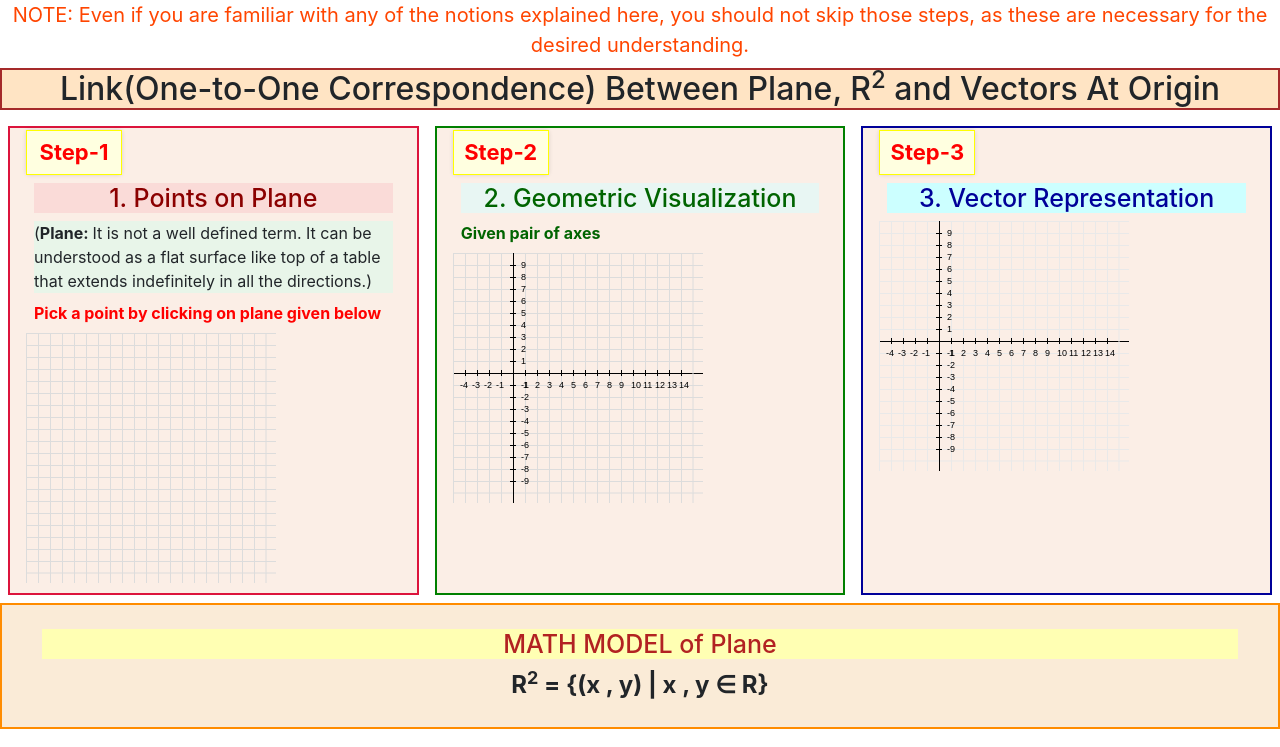
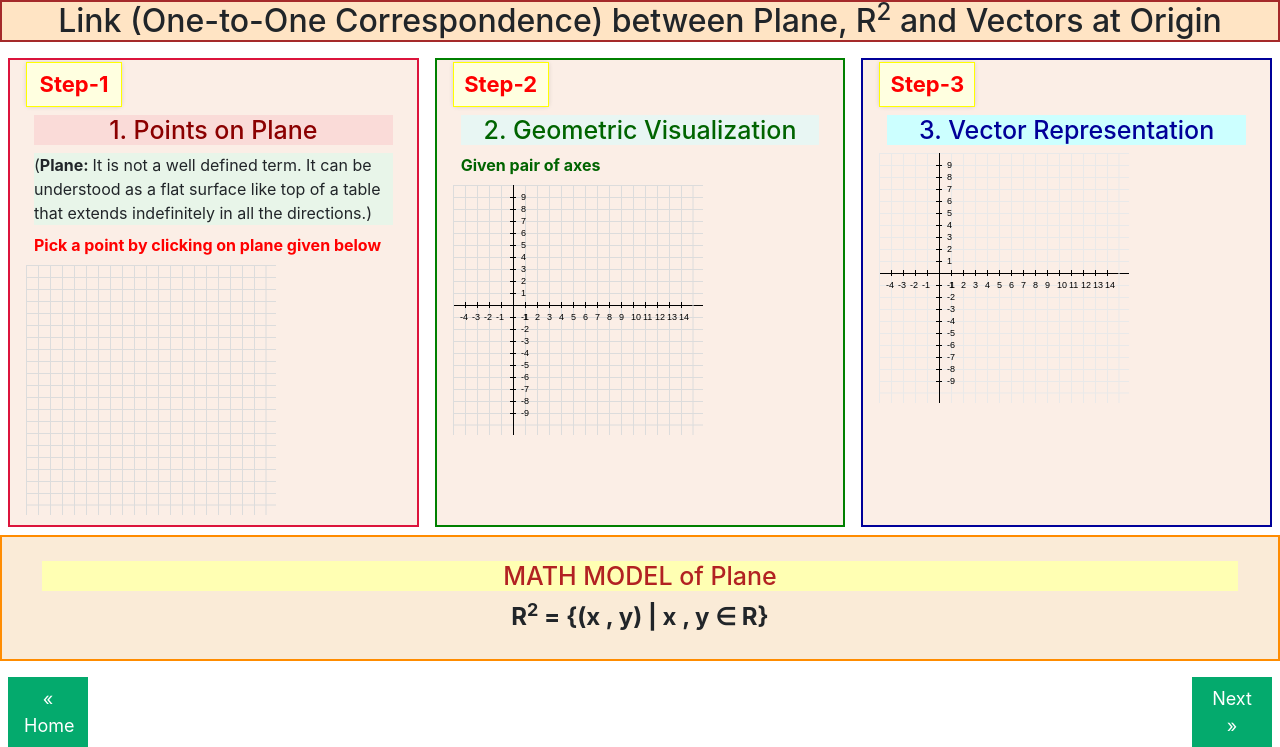
Before and after one commit to virtual-labs/exp-euclidean-space-vector-space-dei, a plain HTML site: page experiment/simulation/index.html in a window 1280 px wide. Shown: the part 144-891 px from the top of the page. Drawn offline with nearby package versions, Linux system fonts and the light colour scheme.

Commit message:
Update index.html

```diff
--- a/experiment/simulation/index.html
+++ b/experiment/simulation/index.html
@@ -4,25 +4,22 @@
 <meta name="viewport" content="width=device-width, initial-scale=1">
 <meta http-equiv="Content-Type" content="text/html; charset=UTF-8" />
 <link rel="stylesheet" href="./assets/css/bootstrap.min.css">
-<title>Linear Algebra Virtual Lab</title>
 <link rel = "icon" href = "https://www.vlab.co.in/images/logo.jpg" type = "image/x-icon">
 <link href="https://fonts.googleapis.com/icon?family=Material+Icons" rel="stylesheet">
 
 <style type="text/css">
-	/* container */
+
 .responsive-three-column-grid {
     display:block;
     float: center;
     margin-top: 0;
 }
 
-/* columns */
 .responsive-three-column-grid > * {
     padding:.1rem 1rem;
     margin: 0.5rem;
 }
 
-/* tablet breakpoint */
 @media (min-width:768px) {
     .responsive-three-column-grid {
         display: grid;
@@ -104,7 +101,6 @@ canvas {
 }
 
 input{
-    /*background-color:#f5b7b1;*/
     background-color: #edbb99;
     align-content: center;
     text-align: center;
@@ -147,14 +143,12 @@ p{
 <body>
 
     <p style="float: center; align-content:right;">
-<a href="https://virtual-labs.github.io/exp-euclidean-space-dei/index.html" class="previous">&laquo; Home</a>
-<a href="operations.html" class="next" >Next &raquo;</a></p><br><br><br>
+        <a href="./" class="previous">&laquo; Home</a>
+        <a href="./simulation/operations.html" class="next" >Next &raquo;</a>
+    </p>
+    <br><br><br>
     <h1 class="exphead">n-Dimensional Euclidean Space</h1>
-
-    <div class="intro">
-        <p>NOTE: Even if you are familiar with any of the notions explained here, you should not skip those steps, as these are necessary for the desired understanding.</p>
-    </div>
-    <h2 class="linkhead">Link(One-to-One Correspondence) Between Plane, R<sup>2</sup> and Vectors At Origin</h2>
+    <h2 class="linkhead">Link (One-to-One Correspondence) between Plane, R<sup>2</sup> and Vectors at Origin</h2>
 	<div class="responsive-three-column-grid">
 
     <div class="col1" style="background-color:#fbeee6;">
@@ -190,7 +184,9 @@ p{
     <h3 class="boxhead" style="color:firebrick; background-color: rgb(255,255,179); text-align: center; font-size: 25px;">MATH MODEL of Plane</h3>
     <p style="font-weight: bold; font-size: 24px;">R<sup>2</sup> = {(x , y) | x , y &isin; R}</p>
 </div>
-
+<p style="float: center; align-content:right;">
+<a href="./" class="previous">&laquo; Home</a>
+<a href="./simulation/operations.html" class="next" >Next &raquo;</a></p>
 </body>
 
 
@@ -203,8 +199,6 @@ var x_axis_starting_point = { number: 1, suffix: '' };
 var y_axis_starting_point = { number: 1, suffix: '' };
 
 var canvas = document.getElementById("my-canvas");
-//canvas.setAttribute("style", "position: absolute; x:0; y:0;");
-//document.body.appendChild(canvas);
 
 var ctx = canvas.getContext("2d");
 
```
